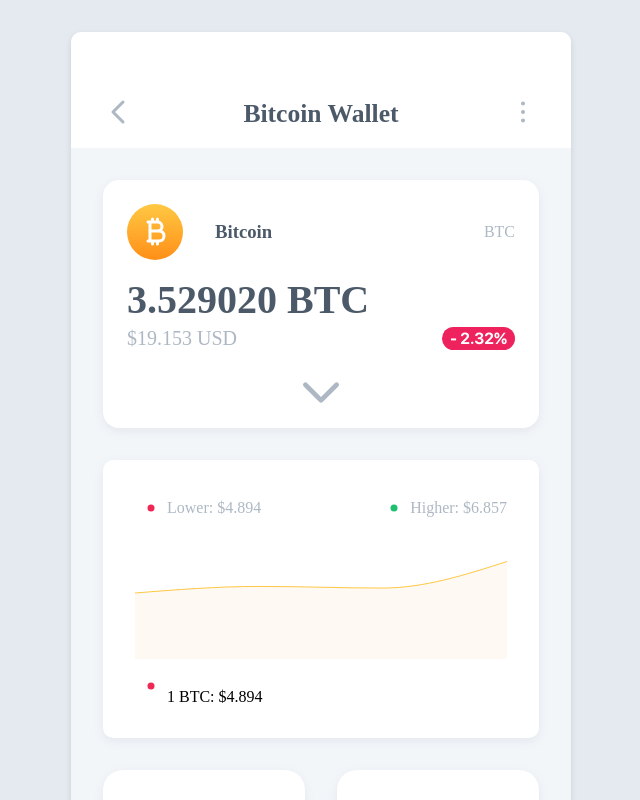
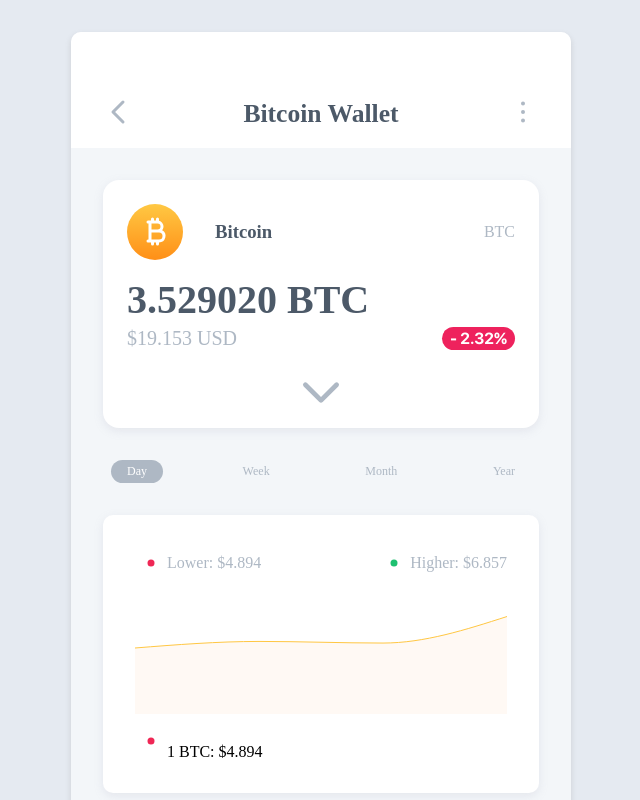
Before and after one commit to brunaporato/wallet-crypto, a React (Vite) app: page / in a window 1280 px wide. Shown: the top 800 px of the page, without its empty margins (319-959 px from the left). Built offline with nearby package versions, Linux system fonts and the light colour scheme; a web font is replaced by a local one.

Commit message:
add function to change graph

```diff
--- a/src/components/ChartCard/index.jsx
+++ b/src/components/ChartCard/index.jsx
@@ -1,12 +1,10 @@
 import { DotOutline } from '@phosphor-icons/react/dist/ssr';
 import './styles.scss';
 import { Graph } from '../Graph';
-import { useState } from 'react';
 
 //TODO: terminar de estilizar :D
 
-export function ChartCard() {
-  const [num, setNum] = useState(4);
+export function ChartCard({ num }) {
 
   return (
    <div className="chartcard-container">
--- a/src/pages/Home/index.jsx
+++ b/src/pages/Home/index.jsx
@@ -2,15 +2,70 @@
 import { CryptoCard } from '../../components/CyptoCard';
 import { ChartCard } from '../../components/ChartCard';
 import { Header } from '../../components/Header';
+import { useState } from 'react';
 import './styles.scss';
 
 export function Home() {
+  const [num, setNum] = useState(4);
+  const [activeTab, setActiveTab] = useState('day');
+
+  const handleTabClick = (tab) => {
+    setActiveTab(tab);
+    switch(tab) {
+      case 'day': {
+        setNum(4);
+        break;
+      }
+      case 'week': {
+        setNum(5);
+        break;
+      }
+      case 'month': {
+        setNum(6);
+        break;
+      }
+      case 'year': {
+        setNum(8);
+        break;
+      }
+      default: {
+        setNum(4);
+      }
+    }
+  };
+
   return (
     <div className='home-container'>
       <Header title='Bitcoin Wallet'/>
       <main>
         <CryptoCard />
-        <ChartCard />
+        <section className='nav-charts'>
+          <span
+            onClick={() => handleTabClick('day')}
+            className={activeTab === 'day' ? 'active' : ''}
+          >
+            Day
+          </span>
+          <span
+            onClick={() => handleTabClick('week')}
+            className={activeTab === 'week' ? 'active' : ''}
+          >
+            Week
+          </span>
+          <span
+            onClick={() => handleTabClick('month')}
+            className={activeTab === 'month' ? 'active' : ''}
+          >
+            Month
+          </span>
+          <span
+            onClick={() => handleTabClick('year')}
+            className={activeTab === 'year' ? 'active' : ''}
+          >
+            Year
+          </span>
+        </section>
+        <ChartCard num={num} />
         <div className="buttons">
           <ButtonCard variant='buy' />
           <ButtonCard variant='sell' />
--- a/src/pages/Home/styles.scss
+++ b/src/pages/Home/styles.scss
@@ -20,3 +20,25 @@
     gap: 2rem;
   }
 }
+
+.nav-charts {
+  font-size: 0.75rem;
+  color: #aeb8c4;
+
+  display: flex;
+  align-items: center;
+  justify-content: space-between;
+
+  padding: 0 0.5rem;
+
+  span {
+    padding: 0.25rem 1rem;
+    cursor: pointer;
+  }
+
+  .active {
+    background: #aeb8c4;
+    color: white;
+    border-radius: 18px;
+  }
+}
```
